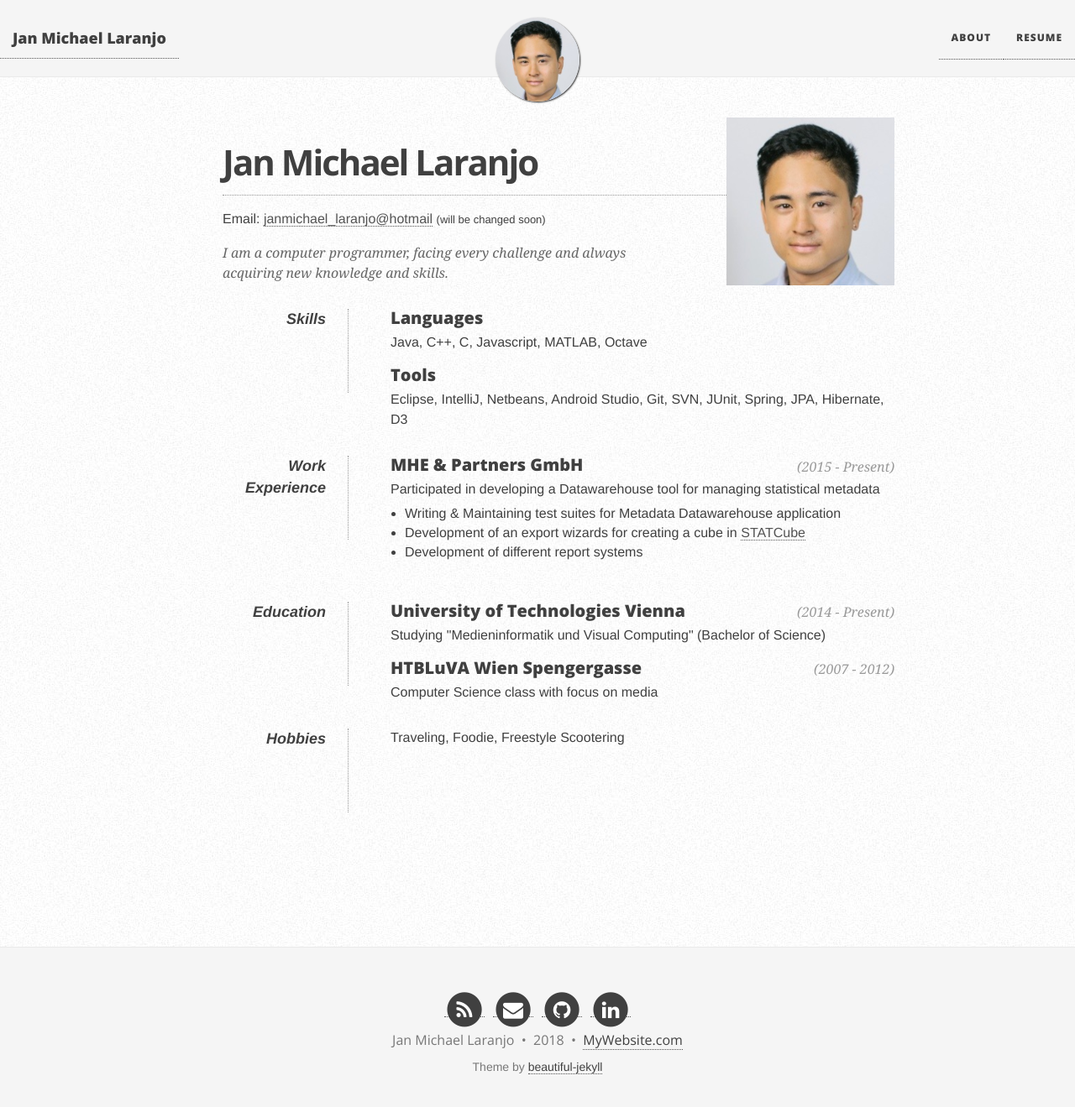
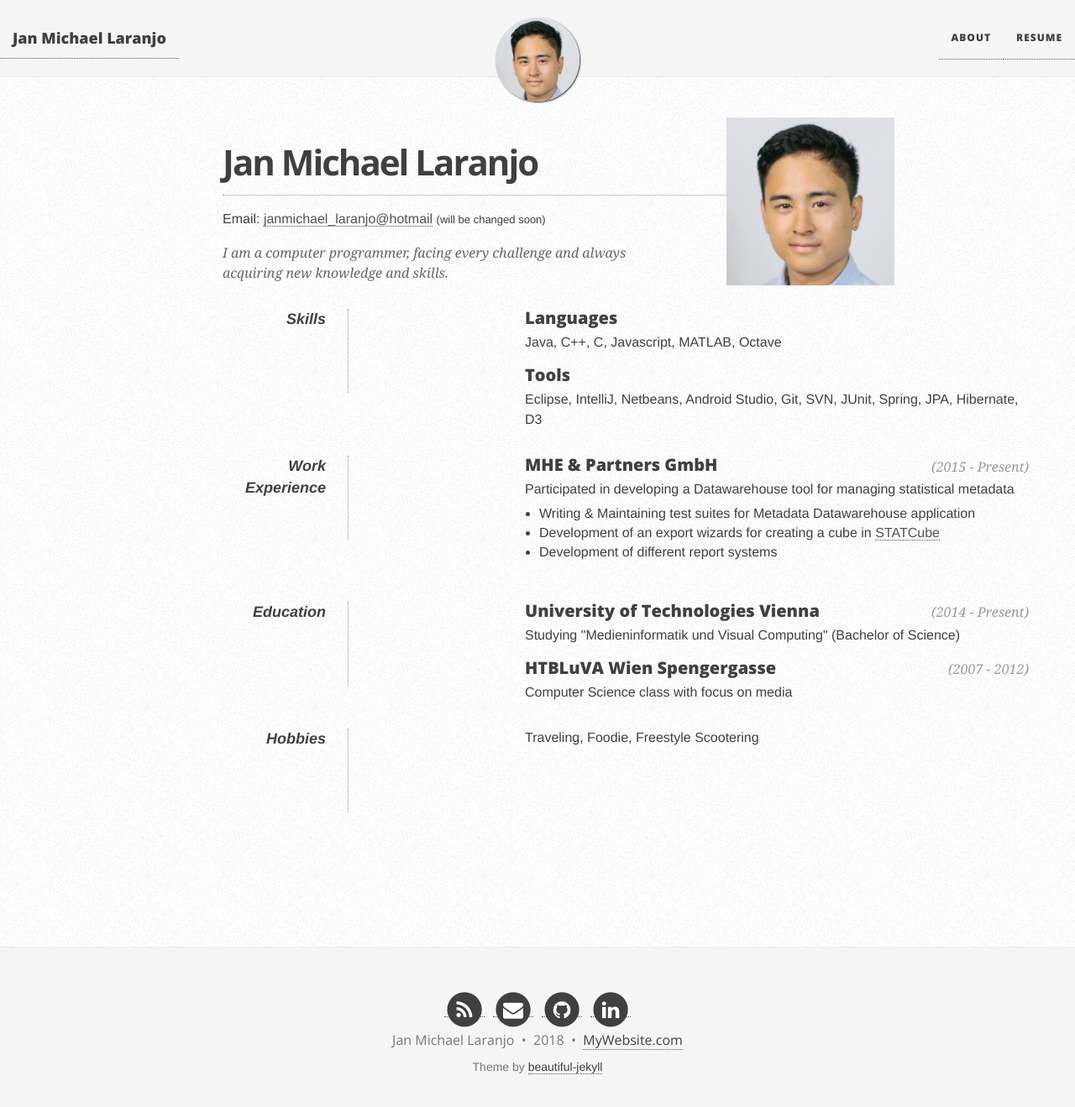
Before and after one commit to janmichaellaranjo/janmichaellaranjo.github.io, a Jekyll site: the page built from resume.html, in a window 1280 px wide and 1332 px high. Shown: the top 1319 px of the window at 84% size. Built offline with Jekyll 4.4.1, drawn with Linux system fonts in a browser that asks for light colours; nearby versions of some CDN libraries.

Commit message:
made resume responsive

```diff
--- a/css/resume.css
+++ b/css/resume.css
@@ -88,25 +88,35 @@ dd.clear {
 }
 /* Extra small devices (phones, 600px and down) */
 @media only screen and (max-width: 600px) {
-	width: 50%
+	.information {
+		width: 50%
+	}
 }
 
 /* Small devices (portrait tablets and large phones, 600px and up) */
 @media only screen and (min-width: 600px) {
-	width: 78,125%
+	.information {
+		width: 78,125%
+	}
 }
 
 /* Medium devices (landscape tablets, 768px and up) */
 @media only screen and (min-width: 768px) {
-	width: 100%
+	.information {
+		width: 100%
+	}
 }
 
 /* Large devices (laptops/desktops, 992px and up) */
 @media only screen and (min-width: 992px) {
-	width: 120%
+	.information {
+		width: 120%
+	}
 }
 
 /* Extra large devices (large laptops and desktops, 1200px and up) */
 @media only screen and (min-width: 1200px) {
-	width: 120%
+	.information {
+		width: 120%
+	}
 }
```
Also changed, not shown: 1 other file.
